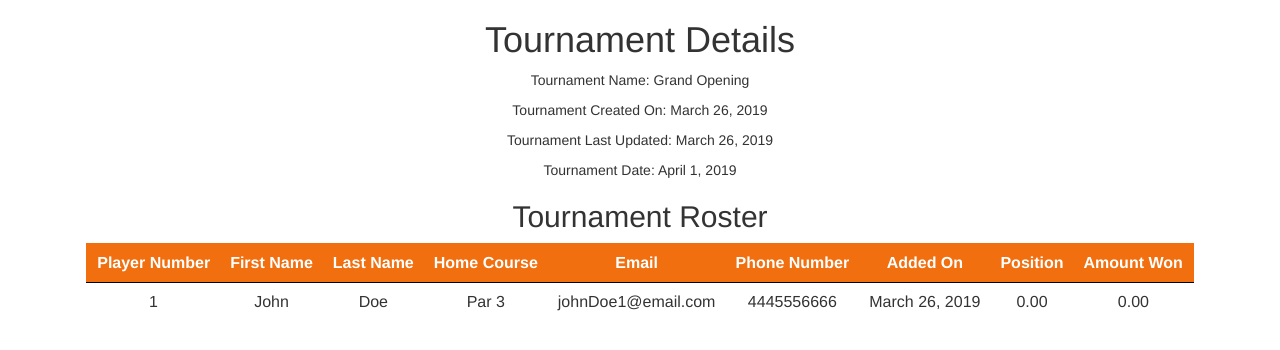
After one commit to KolbyMcGarrah/psc, a Django app: page /tournament/tournamentResults/23 in a window 1280 px wide. The commit adds this page. Shown: the top 350 px of the page. Run offline with Django 3.2, Linux system fonts and the light colour scheme; data comes from the database, SQL or seed files in the repository; both versions use the stored data as it was after the commit; some libraries are stand-ins or nearby versions.

Commit message:
Added account functionality to the home pages. Updated the models to include logic for the views. Created a very temporary tournamnet result page

```diff
--- a/templates/proshop/shopActions.html
+++ b/templates/proshop/shopActions.html
@@ -2,6 +2,7 @@
 <!-- Load Bootstrap-->
 <link rel="stylesheet" href="https://maxcdn.bootstrapcdn.com/bootstrap/3.4.0/css/bootstrap.min.css">
 <link rel="stylesheet" type="text/css" href="{% static 'proShop/shopHomeStyle.css' %}">
+<link rel="shortcut icon" type="image/png" href="{% static '/images/blackbutton.png' %}">
 <script src="{% static 'proShop/shopHomeJS.js' %}"></script>
 <h1>Welcome {{ user.username }}</h1>
 <div class="tab">
@@ -82,7 +83,10 @@
 </div>
 
 <div id="account" class="tabContent">
-    <h2>Check Balance</h2>
+    <tr>
+        <td>Current Credit Balance</td>
+        <td>{{ shopAccount.current_balance }}</td>
+    </tr>
     <h2>Buy Credits</h2>
     <h2>Transactions</h2>
 </div>
--- a/templates/tournaments/registerTournament.html
+++ b/templates/tournaments/registerTournament.html
@@ -1,3 +1,5 @@
+{% load static %}
+<link rel="shortcut icon" type="image/png" href="{% static '/images/blackbutton.png' %}">
 <h1>Register a Tournament</h1>
 <h3>Select a Tournament Name and the day the tournament will start.</h3>
 <form method = "post">
--- a/templates/tournaments/tournamentClosed.html
+++ b/templates/tournaments/tournamentClosed.html
@@ -1,3 +1,4 @@
+<link rel="shortcut icon" type="image/png" href="{% static '/images/blackbutton.png' %}">
 <h1>This tournament has been closed and can no longer be updated. Please find the results on from your home page</h1>
 <h2>Thanks and have a nice day</h2>
 <button>Return Home</button>
--- /dev/null
+++ b/templates/tournaments/tournamentResults.html
@@ -0,0 +1,44 @@
+{% load static %}
+<!-- Load Bootstrap-->
+<link rel="stylesheet" href="https://maxcdn.bootstrapcdn.com/bootstrap/3.4.0/css/bootstrap.min.css">
+<link rel="stylesheet" type="text/css" href="{% static 'tournament/update.css' %}">
+<link rel="shortcut icon" type="image/png" href="{% static '/images/blackbutton.png' %}">
+<div class='tournDetails'>
+    <h1>Tournament Details</h1>
+        <p>Tournament Name: {{ curTournament.tournament_name }}</p>
+        <p>Tournament Created On: {{ curTournament.created_on }}</p>
+        <p>Tournament Last Updated: {{ curTournament.last_updated }}</p>
+        <p>Tournament Date: {{ curTournament.tournament_date }}</p>
+</div>
+    <h2>Tournament Roster</h2>
+    <form method='post'>
+        <table>
+            <thead>
+                <th>Player Number</th>
+                <th>First Name</th>
+                <th>Last Name</th>
+                <th>Home Course</th>
+                <th>Email</th>
+                <th>Phone Number</th>
+                <th>Added On</th>
+                <th>Position</th>
+                <th>Amount Won</th>
+            </thead>
+            <tbody>
+                {% csrf_token %}
+                {% for player in tournamentPlayers %}
+                    <tr>
+                        <td>{{ forloop.counter }}</td>
+                        <td>{{ player.player.user.first_name }}</td>
+                        <td>{{ player.player.user.last_name }}</td>
+                        <td>{{ player.player.homeCourse }}</td>
+                        <td>{{ player.player.user.email }}</td>
+                        <td>{{ player.player.user.phoneNumber }}</td>
+                        <td>{{ player.added_on }}</td>
+                        <td>0.00</td>
+                        <td>0.00</td>
+                    </tr>
+                {% endfor %}
+            </tbody>
+        </table>
+    </form>
--- a/templates/tournaments/updateTournament.html
+++ b/templates/tournaments/updateTournament.html
@@ -2,6 +2,7 @@
 <!-- Load Bootstrap-->
 <link rel="stylesheet" href="https://maxcdn.bootstrapcdn.com/bootstrap/3.4.0/css/bootstrap.min.css">
 <link rel="stylesheet" type="text/css" href="{% static 'tournament/update.css' %}">
+<link rel="shortcut icon" type="image/png" href="{% static '/images/blackbutton.png' %}">
 <div class='tournDetails'>
     <h1>Tournament Details</h1>
     {% for field in curTournament %}
--- a/tournament/models.py
+++ b/tournament/models.py
@@ -18,6 +18,8 @@ class tournament (models.Model):
     active = models.BooleanField(default = True)
     def __str__(self):
         return self.tournament_name + ' ' + str(self.shop) + ' ' + str(self.tournament_id)
+    def getTournamentFromID(id):
+        return tournament.objects.filter(tournament_id = id)[0]
 
 class playerResults (models.Model):
     tournament = models.ForeignKey(tournament, related_name = 'tournamentSet',on_delete=models.CASCADE)
@@ -27,5 +29,19 @@ class playerResults (models.Model):
     added_on = models.DateField(auto_now_add = True)
     class Meta:
         verbose_name_plural = 'playerResults'
+
     def __str__(self):
         return str(self.tournament.shop) + ' ' + str(self.tournament.tournament_name) + str(self.tournament.tournament_id) + ' ' + str(self.player)
+
+    def getTournamentPlayers(tourn):
+        return playerResults.objects.filter(tournament = tourn)
+
+    def setAmount(amount, curPlayer):
+        current = playerResults.objects.filter(player = curPlayer)[0]
+        current.amount_won = amount
+        current.save()
+
+    def setPosition(pos, curPlayer):
+        current = playerResults.objects.filter(player = curPlayer)[0]
+        current.position = pos
+        current.save()
--- a/tournament/urls.py
+++ b/tournament/urls.py
@@ -4,4 +4,5 @@ from . import views
 urlpatterns = [
     path('registerTournament/', views.registerTournament, name='registerTournament'),
     path('updateTournament/<id>', views.updateTournament, name='updateTournament'),
+    path('tournamentResults/<id>', views.tournamentResults, name='tournamentResults'),
 ]
--- a/tournament/views.py
+++ b/tournament/views.py
@@ -150,3 +150,11 @@ def updateTournament(request, id):
     else:
         response = HttpResponse(status=403, reason='You are not Authorized to view this page')
         return response
+
+def tournamentResults(request, id):
+    curTournament = tournament.getTournamentFromID(id)
+    tournamentPlayers = playerResults.getTournamentPlayers(curTournament)
+    return render(request, 'tournaments/tournamentResults.html',{
+        "curTournament" : curTournament,
+        "tournamentPlayers" : tournamentPlayers,
+    })
--- a/users/views.py
+++ b/users/views.py
@@ -68,6 +68,7 @@ def shopActions(request):
     activeTournaments = tournament.objects.filter(shop=request.user.userShop, active=True)
     expiredTournaments = tournament.objects.filter(shop=request.user.userShop, active=False)
     userInfo = CustomUser.objects.filter(id = request.user.id)
+    shopAccount = account.getAccount(request.user)
     if request.method == "POST":
         postAction = request.POST['action']
         if 'update' in postAction:
@@ -79,12 +80,14 @@ def shopActions(request):
             curTournament.active = False
             curTournament.save()
             return render(request, "proShop/shopActions.html", {
+                "shopAccount":shopAccount,
                 "activeTournaments":activeTournaments,
                 "expiredTournaments":expiredTournaments,
                 "userInfo":userInfo,
             })
     else:
         return render(request, "proShop/shopActions.html", {
+            "shopAccount":shopAccount,
             "activeTournaments":activeTournaments,
             "expiredTournaments":expiredTournaments,
             "userInfo":userInfo,
@@ -92,9 +95,11 @@ def shopActions(request):
 def playerActions(request):
     upcomingTournaments = tournament.objects.filter(players=request.user.userPlayer, active=True)
     previousTournaments = tournament.objects.filter(players=request.user.userPlayer, active=True)
+    playerAccount = account.getAccount(request.user)
     userInfo = CustomUser.objects.filter(id = request.user.id)
     return render(request, "player/playerActions.html",{
         "upcomingTournaments":upcomingTournaments,
         "previousTournaments":previousTournaments,
         "userInfo":userInfo,
+        "playerAccount":playerAccount,
     })
```
Also changed, not shown: templates/player/playerActions.html (+8 -1 lines), db.sqlite3.
